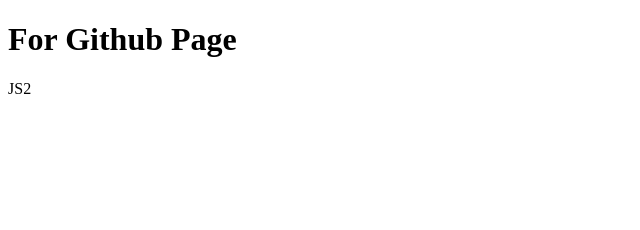
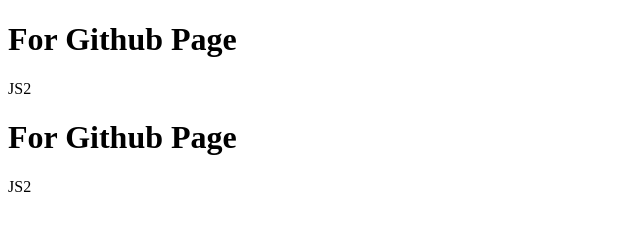
Before and after one commit to mmemerry/mmemerry.github.io, a plain HTML site: page index.html in a window 1280 px wide. Shown: the whole page, without its empty margins (0-640 px from the left). Drawn offline with Linux system fonts and the light colour scheme.

Commit message:
Update index.html

```diff
--- a/index.html
+++ b/index.html
@@ -6,5 +6,7 @@
 	<body>
 		<h1>For Github Page</h1>
 		<p>JS2</p>
+		<h1>For Github Page</h1>
+		<p>JS2</p>
 	</body>
 </html>
```
